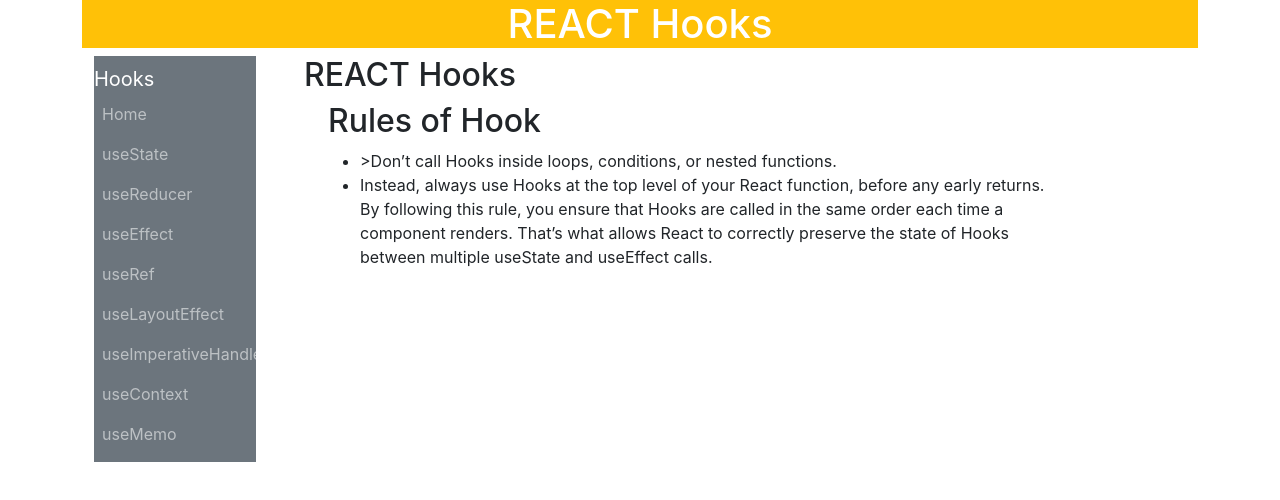
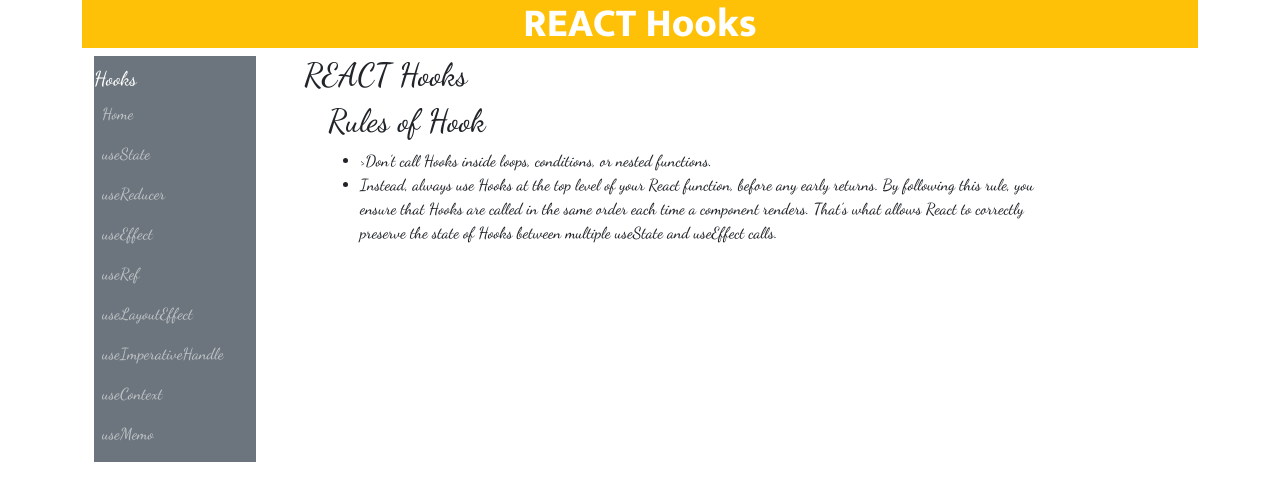
Before and after one commit to Sanganu/reacthooks, a React (Create React App) app in the folder intpr/: page / in a window 1280 px wide. Shown: the top 500 px of the page. Built offline with nearby package versions, Linux system fonts and the light colour scheme.

Commit message:
Hooks font

```diff
--- a/intpr/public/index.html
+++ b/intpr/public/index.html
@@ -15,6 +15,7 @@
       user's mobile device or desktop. See https://developers.google.com/web/fundamentals/web-app-manifest/
     -->
     <link rel="manifest" href="%PUBLIC_URL%/manifest.json" />
+    <link href="https://fonts.googleapis.com/css2?family=Dancing+Script:wght@500&family=Mukta:wght@800&family=Vazirmatn:wght@300&display=swap" rel="stylesheet">
     <!--
       Notice the use of %PUBLIC_URL% in the tags above.
       It will be replaced with the URL of the `public` folder during the build.
--- a/intpr/src/App.css
+++ b/intpr/src/App.css
@@ -1,3 +1,4 @@
+
 .hlink:hover{
    color: white;
 }
@@ -13,3 +14,12 @@
 .hlink:link{
   color: rgb(26, 6, 76);
 }
+h1{
+  font-family: 'Mukta', sans-serif;
+}
+main{
+  font-family: 'Dancing Script', cursive;
+}
+h4{
+  font-family: 'Vazirmatn', sans-serif;
+}
--- a/intpr/src/App.js
+++ b/intpr/src/App.js
@@ -1,3 +1,4 @@
+
 import './App.css';
 import React,{useState,createContext} from "react";
 // import TaskList from "./Components/TaskList";
--- a/intpr/src/Components/HookUseImperativeHandleParent.js
+++ b/intpr/src/Components/HookUseImperativeHandleParent.js
@@ -9,7 +9,7 @@ const handleChildComp =() =>{
     toggleref.current.alterToggle()
 }
 return(<div className="container border border-success">
-    <h4>UseImperativeHandlParent</h4>
+    <h4>UseImperativeHandleParent</h4>
     <Button onClick={handleChildComp}>What is useimpertiveHandle(Parent)</Button>
     <HookUseImperativeHandleChild ref={toggleref}/>
     </div>)
```
Also changed, not shown: intpr/src/font.ttf (added).
